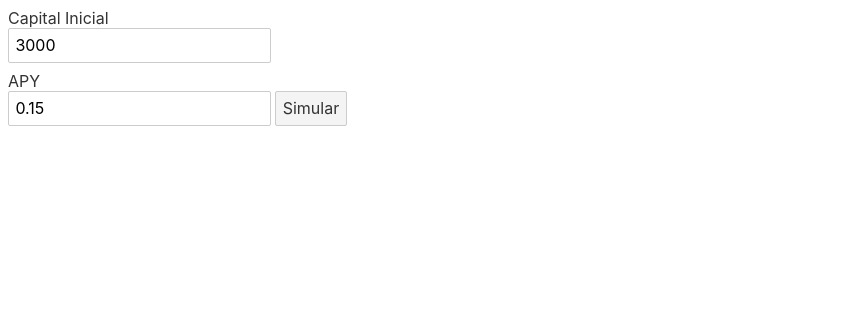
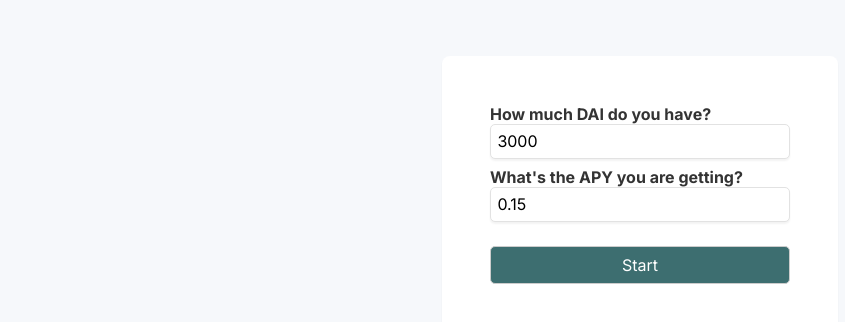
Before and after one commit to ferminrp/apy-simulator, a Svelte app: page / in a window 1280 px wide. Shown: the top 322 px of the page, without its empty margins (0-845 px from the left). Built offline with nearby package versions, Linux system fonts and the light colour scheme.

Commit message:
added css

```diff
--- a/public/global.css
+++ b/public/global.css
@@ -1,19 +1,21 @@
-html, body {
+html,
+body {
   position: relative;
   width: 100%;
   height: 100%;
 }
 
 body {
+  background-color: #f6f8fb;
   color: #333;
   margin: 0;
   padding: 8px;
   box-sizing: border-box;
-	font-family: -apple-system, BlinkMacSystemFont, "Segoe UI", Roboto, Oxygen-Sans, Ubuntu, Cantarell, "Helvetica Neue", sans-serif;
+  font-family: "Inter", sans-serif;
 }
 
 a {
-	color: rgb(0,100,200);
+  color: rgb(0, 100, 200);
   text-decoration: none;
 }
 
@@ -22,14 +24,17 @@
 }
 
 a:visited {
-	color: rgb(0,80,160);
+  color: rgb(0, 80, 160);
 }
 
 label {
   display: block;
 }
 
-input, button, select, textarea {
+input,
+button,
+select,
+textarea {
   font-family: inherit;
   font-size: inherit;
   -webkit-padding: 0.4em 0;
--- a/public/index.html
+++ b/public/index.html
@@ -11,6 +11,9 @@
 	<link rel='stylesheet' href='/build/bundle.css'>
 
 	<script defer src='/build/bundle.js'></script>
+	<link rel="preconnect" href="https://fonts.googleapis.com">
+<link rel="preconnect" href="https://fonts.gstatic.com" crossorigin>
+<link href="https://fonts.googleapis.com/css2?family=Inter:wght@400;500;600;700&display=swap" rel="stylesheet">
 </head>
 
 <body>
--- a/src/App.svelte
+++ b/src/App.svelte
@@ -1,5 +1,5 @@
 <script>
-	let mode = 'input';
+  let mode = "input";
   let capital = 3000;
   let apy = 0.15;
   let final;
@@ -8,25 +8,113 @@
 
   function start() {
     initial_date = new Date();
-		mode = 'simular'
+    mode = "simular";
     final = capital;
-		timer = setInterval(function() {
+    timer = setInterval(function () {
       let now = new Date();
       // miliseconds between initial and now
       let diff = now.getTime() - initial_date.getTime();
       final = capital * Math.pow(1 + apy / 365, diff / (1000 * 60 * 60 * 24));
     }, 10);
   }
+
+  function formatNums(num, sep, dec, u) {
+    sep = sep || ",";
+    u = u || "\\d";
+    if (typeof num != "string") {
+      num = String(num);
+      if (dec && dec != ".") num = num.replace(".", dec);
+    }
+    return num.replace(
+      RegExp(
+        "\\" +
+          (dec || ".") +
+          u +
+          "+|" +
+          u +
+          "(?=(?:" +
+          u +
+          "{3})+(?!" +
+          u +
+          "))",
+        "g"
+      ),
+      function (a) {
+        return a.length == 1 ? a + sep : a;
+      }
+    );
+  }
 </script>
 
 <main>
-	{#if mode == 'input'}
-	<label for="capital">Capital Inicial</label>
-	<input id="capital" type="number" bind:value="{capital}">
-	<label for="apy">APY</label>
-	<input id="apy" type="number" bind:value="{apy}">
-	<button on:click="{start}">Simular</button>
+  {#if mode == "input"}
+    <div class="form-container">
+      <label for="capital">How much DAI do you have?</label>
+      <input id="capital" type="number" bind:value={capital} />
+      <label for="apy">What's the APY you are getting?</label>
+      <input id="apy" type="number" bind:value={apy} />
+      <button on:click={start}>Start</button>
+    </div>
   {:else}
-	<p>{final}</p>
+    <div class="form-container">
+      <h2>${final}</h2>
+    </div>
   {/if}
 </main>
+
+<style>
+  label {
+    font-weight: bold;
+  }
+  input {
+    border: 1px solid #e2e2e2;
+    border-radius: 5px;
+    box-shadow: rgba(0, 0, 0, 0.05) 0 2px 2px;
+    box-sizing: border-box;
+    color: #000;
+    cursor: text;
+    font-family: Inter, sans-serif;
+    font-size: 16px;
+    margin: 0 0 0.5em;
+    padding: 0.4em;
+    width: 300px;
+  }
+
+  .form-container {
+    box-shadow: rgba(0, 0, 0, 0.05) 0 2px 2px;
+    width: 300px;
+    max-width: 90vw;
+    background-color: white;
+    margin: 3rem auto;
+    padding: 3rem;
+    border-radius: 0.5rem;
+  }
+
+  button {
+    background-color: #3d6e70;
+    border: 1px solid #ccc;
+    border-radius: 5px;
+    box-sizing: border-box;
+    color: #fff;
+    cursor: pointer;
+    font-family: Inter, sans-serif;
+    font-size: 16px;
+    margin: 1rem 0 0.5em;
+    outline: none;
+    padding: 0.5rem 0.4em;
+    text-align: center;
+    width: 100%;
+  }
+
+  h2 {
+    font-size: 1.2rem;
+    font-weight: 600;
+  }
+
+  @media screen and (max-width: 740px) {
+    input.svelte-dj5ppo,
+    button.svelte-dj5ppo {
+      width: 100%;
+    }
+  }
+</style>
```
Lines whose indentation alone changed are shown as unchanged.
